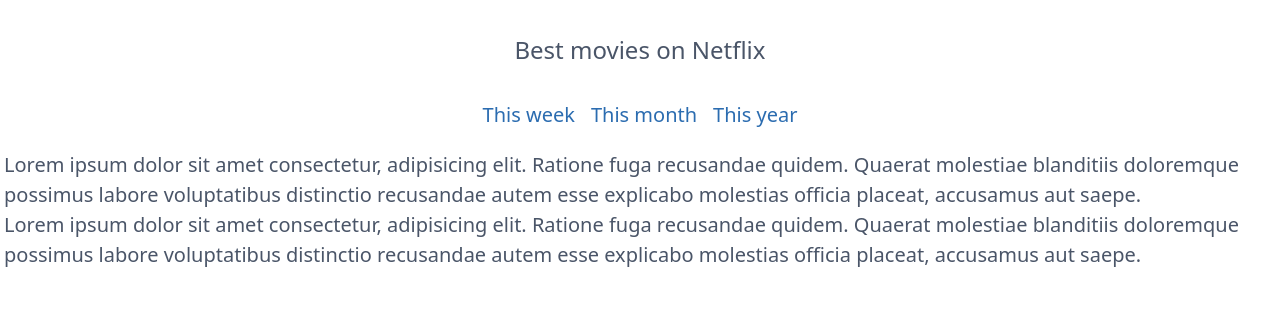
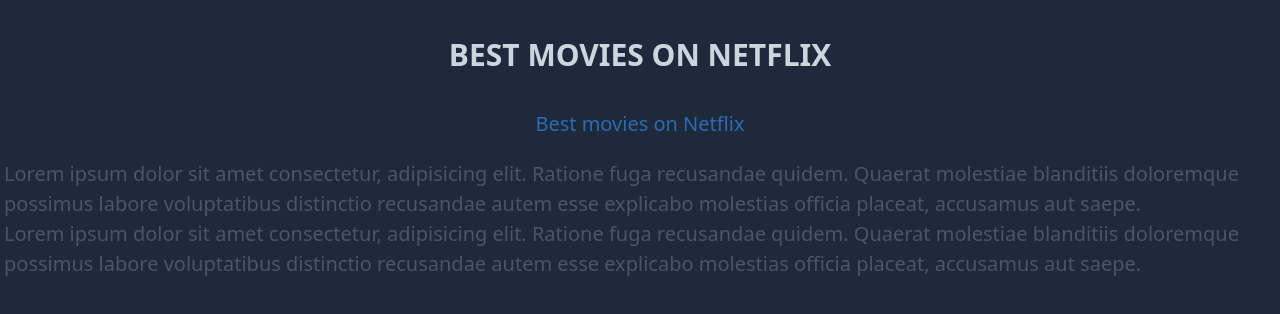
Before and after one commit to haqan/NetflixProject, a Next.js app: page /about in a window 1280 px wide. Shown: the top 314 px of the page. Built offline with nearby package versions, Linux system fonts and the light colour scheme.

Commit message:
refactor

```diff
--- a/src/pages/api/entities.ts
+++ b/src/pages/api/entities.ts
@@ -25,7 +25,7 @@
         };
       })
     )
-  ).filter((m) => m.homepage);
+  ).filter((m) => m.homepage?.includes('netflix'));
   return entities;
 }
 
--- a/src/pages/api/themoviedb.ts
+++ b/src/pages/api/themoviedb.ts
@@ -89,7 +89,7 @@
   const movies = data.results;
   const promises = [];
   let page = 2;
-  while (page <= 3) {
+  while (page <= data.total_pages) {
     promises.push(fetchDiscoverMovies(releaseDate, page++));
   }
   const allMovies = (await Promise.all(promises)).map((m) => m.results);
--- a/src/pages/index.tsx
+++ b/src/pages/index.tsx
@@ -21,7 +21,7 @@
 
 export async function getStaticProps() {
   const entities = await getEntities(
-    DateTime.now().minus({ months: 1 }).toISODate()
+    DateTime.now().minus({ years: 1 }).toISODate()
   );
   return {
     props: {
--- a/src/styles/global.css
+++ b/src/styles/global.css
@@ -4,7 +4,8 @@
   @apply text-blue-700;
 }
 
-a:hover {
+body {
+  @apply bg-slate-800;
 }
 
 @tailwind components;
--- a/src/templates/Main.tsx
+++ b/src/templates/Main.tsx
@@ -10,16 +10,8 @@
 
 const links = [
   {
-    href: '/best-movies-this-week',
-    value: 'This week',
-  },
-  {
-    href: '/best-movies-this-month',
-    value: 'This month',
-  },
-  {
-    href: '/best-movies-this-year',
-    value: 'This year',
+    href: '/',
+    value: 'Best movies on Netflix',
   },
 ];
 
@@ -30,7 +22,9 @@
       {props.meta}
       <div className="mx-auto max-w-screen-2xl">
         <div className="flex-column justify-center self-center text-center">
-          <h1 className="m-8 text-2xl">Best movies on Netflix</h1>
+          <h1 className="m-8 text-3xl font-bold text-gray-400">
+            BEST MOVIES ON NETFLIX
+          </h1>
           <ul className="inline-flex gap-4 text-xl">
             {links.map((link) => {
               return router.pathname.endsWith(link.href) ? (
```
